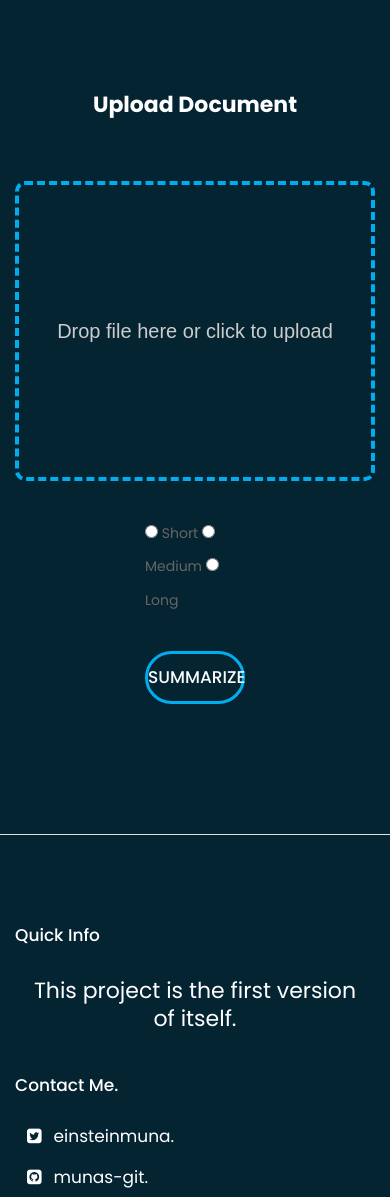
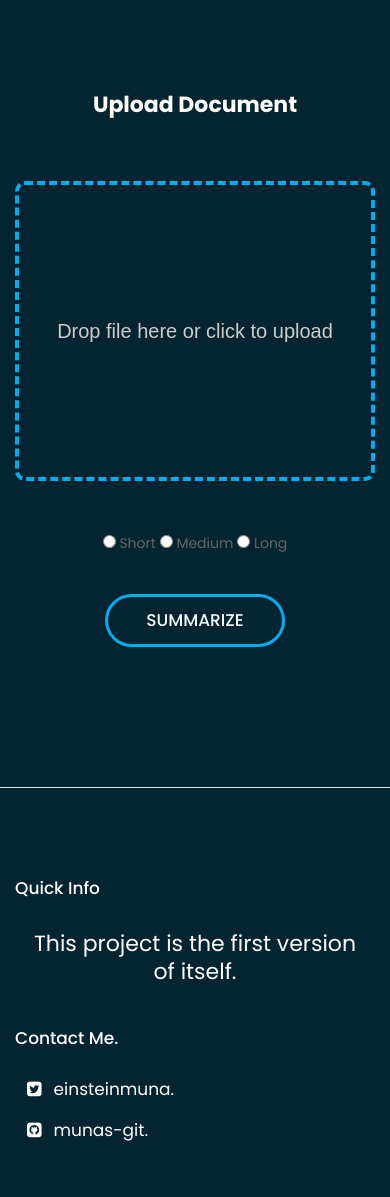
Before and after one commit to munas-git/text-summarization-webapp, a Flask app: page /doc-summary/ in a window 390 px wide. Shown: the part 133-1330 px from the top of the page. After the commit the page ends 1274 px from the top, so only its background shows below. Run offline with Flask 2, Linux system fonts and the light colour scheme; parts of the project's set-up code (start-up, migrations or seed data) failed here and were passed over; some libraries are stand-ins or nearby versions.

Commit message:
Made forms responsive, changed topics to title case.

```diff
--- a/WebApp/app.py
+++ b/WebApp/app.py
@@ -1,5 +1,5 @@
 from summarizer_build import *
-from flask import Flask, render_template, request
+from flask import Flask, render_template, request, flash
 
 
 app = Flask(__name__)
@@ -36,8 +36,8 @@
                 # Calculating word scores, returning word scores and most occuring word.
                 word_frequency_scores_topic = word_count_vec(word_tokens_list)
                 word_frequency_scores = word_frequency_scores_topic[0]
-                topic_1 = word_frequency_scores_topic[1].capitalize()
-                topic_2 = word_frequency_scores_topic[2].capitalize()
+                topic_1 = word_frequency_scores_topic[1].title()
+                topic_2 = word_frequency_scores_topic[2].title()
 
                 # Scoring sentences based on word_frequency_scores.
                 sentence_scores = sentence_scoring(sentence_tokens_list, word_frequency_scores)
@@ -51,13 +51,12 @@
                 # Getting final details
                 summary_length = len(final_summary)
                 original_text_length = len(original_text)
-                # topic_2 = topic_2,
 
                 return render_template('result.html', final_summary = final_summary, topic_1 = topic_1, topic_2 = topic_2, original_text = original_text, summary_length = summary_length, original_text_length = original_text_length)
             except Exception:
                 # Returns 'Summary Undetermined' to the final-summary field and 'Undetermined' for other summary information.
-                message_2 = "Undetermined"
-                return render_template('textSummary.html', final_summary = "Summary Undetermined", topic = message_2, original_text = original_text, summary_length = message_2, original_text_length = message_2)
+                flash('You were successfully logged in')
+                return render_template('textSummary.html')
 
 
 @app.route("/doc-summary/", methods= ['GET', 'POST'])
@@ -89,8 +88,8 @@
             # Calculating word scores, returning word scores and most occuring word.
             word_frequency_scores_topic = word_count_vec(word_tokens_list)
             word_frequency_scores = word_frequency_scores_topic[0]
-            topic_1 = word_frequency_scores_topic[1].capitalize()
-            topic_2 = word_frequency_scores_topic[2].capitalize()
+            topic_1 = word_frequency_scores_topic[1].title()
+            topic_2 = word_frequency_scores_topic[2].title()
 
             # Scoring sentences based on word_frequency_scores.
             sentence_scores = sentence_scoring(sentence_tokens_list, word_frequency_scores)
@@ -108,8 +107,8 @@
             return render_template('result.html', final_summary = final_summary, topic_1 = topic_1, topic_2 = topic_2, original_text = original_text, summary_length = summary_length, original_text_length = original_text_length)
         except Exception:
             # Returns 'Summary Undetermined' to the final-summary field and 'Undetermined' for other summary information.
-            message_2 = "Undetermined"
-            return render_template('textSummary.html', final_summary = "Summary Undetermined", topic = message_2, original_text = original_text, summary_length = message_2, original_text_length = message_2)
+            flash('You were successfully logged in')
+            return render_template('docSummary.html')
 
 
 @app.route("/about/", methods= ["GET"])
--- a/WebApp/static/css/style.css
+++ b/WebApp/static/css/style.css
@@ -831,6 +831,7 @@
      border-radius: 10px;
      background-color: whitesmoke;
      border-color: #00aeef;
+     width: 70%;
 }
 
 .summarize-button{
@@ -928,9 +929,10 @@
 }
 
 .doc-radio-div{
-     margin: auto;
-     width: 50%;
-     padding: 40px;
+     text-align: center;
+     padding: 50px 15px;
+     border-radius: 15px;
+     position: relative;
 }
 
 /* PLAY BUTTON FOR RESULT PAGE. */
--- a/WebApp/templates/docSummary.html
+++ b/WebApp/templates/docSummary.html
@@ -107,6 +107,7 @@
                            <button class="send_btn" type="submit">Summarize</button>
                      </div>
                   </form>
+                  </div>
                </div>
             </div>
          </div>
--- a/WebApp/templates/textSummary.html
+++ b/WebApp/templates/textSummary.html
@@ -101,7 +101,7 @@
                <div class="col-md-12">
                   <div class="clients_box">
                      <form method="POST">
-                        <textarea class="summary-text-area" name="original_text" id="" rows="10" cols="110"></textarea>
+                        <textarea class="summary-text-area" name="original_text" id="" rows="10"></textarea>
                         <br>
                         <input type="radio" name="churn_level" id="short" value="0.3">
                         <label for="short">Short</label>
```
